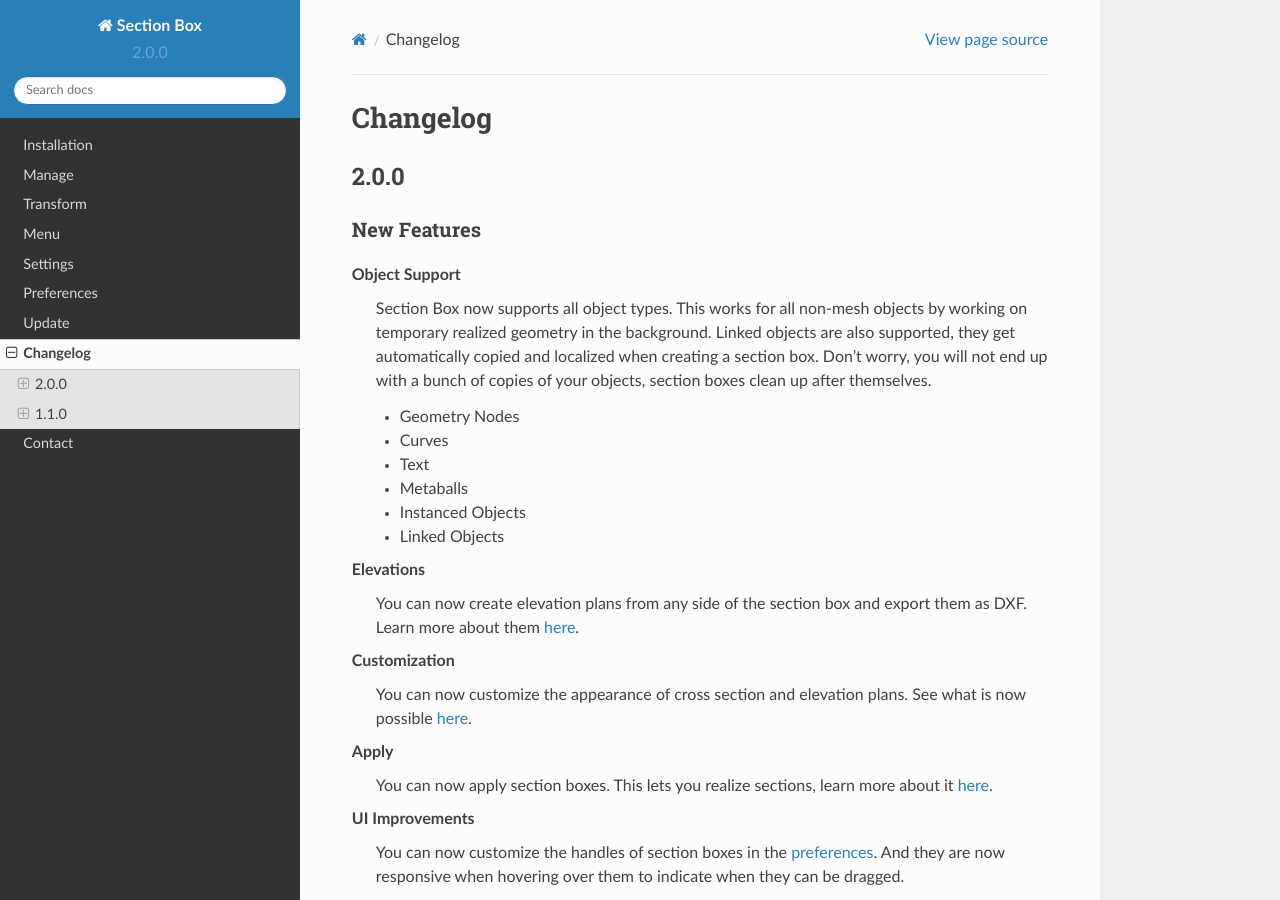
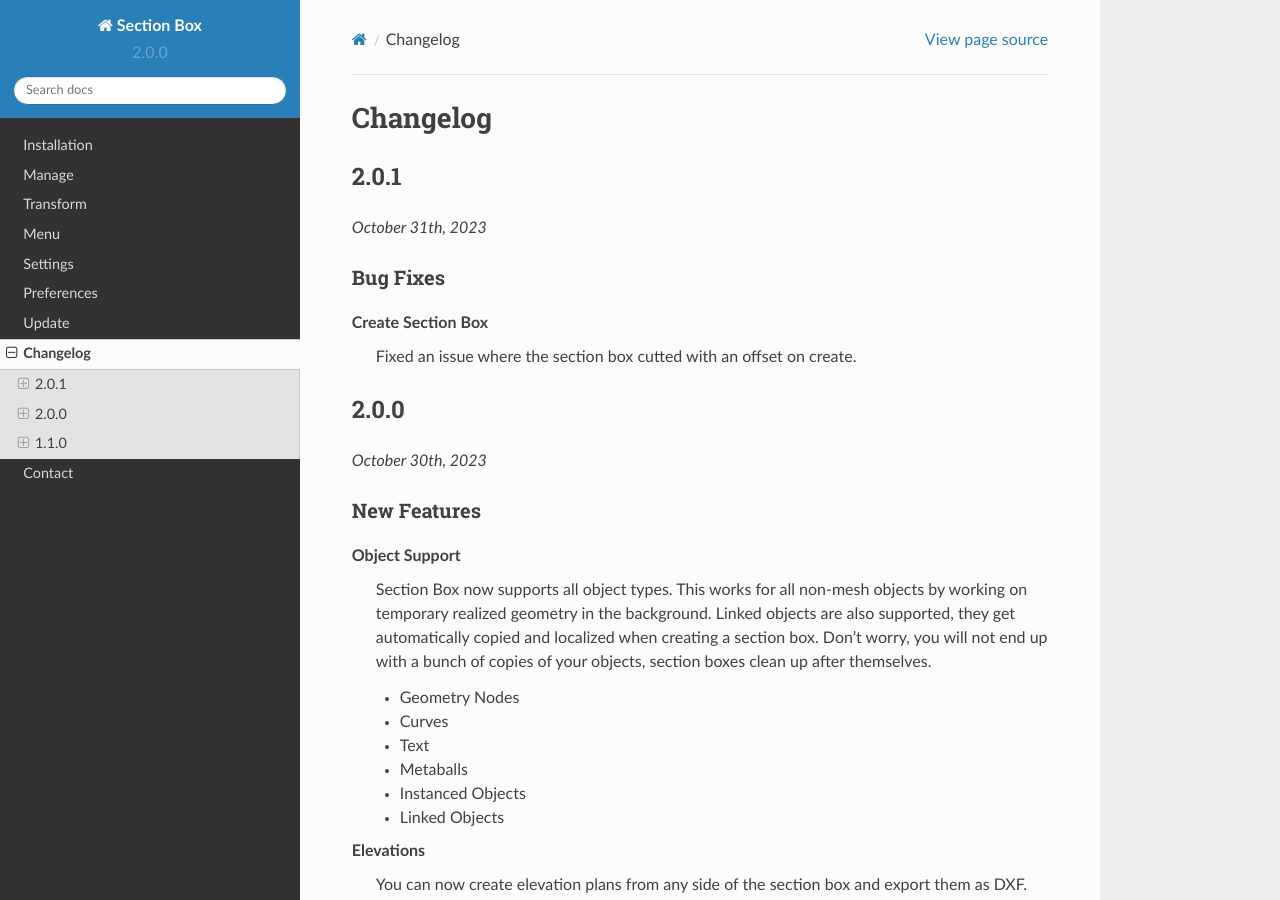
Before and after one commit to rubenmesserschmidt/Section-Box_docs, a Sphinx documentation site: the page built from docs/source/changelog.rst, in a window 1280 px wide and 900 px high. Built offline with Sphinx 7.4.7 and the Read the Docs theme 2.0.0, drawn with Linux system fonts in a browser that asks for light colours.

Commit message:
changelog 2.0.1, added dates

```diff
--- a/docs/source/changelog.rst
+++ b/docs/source/changelog.rst
@@ -3,8 +3,23 @@ Changelog
 =========
 
 #####
+2.0.1
+#####
+
+*October 31th, 2023*
+
+*********
+Bug Fixes
+*********
+
+**Create Section Box**
+    Fixed an issue where the section box cutted with an offset on create.
+
+#####
 2.0.0
 #####
+
+*October 30th, 2023*
 
 ************
 New Features
```
